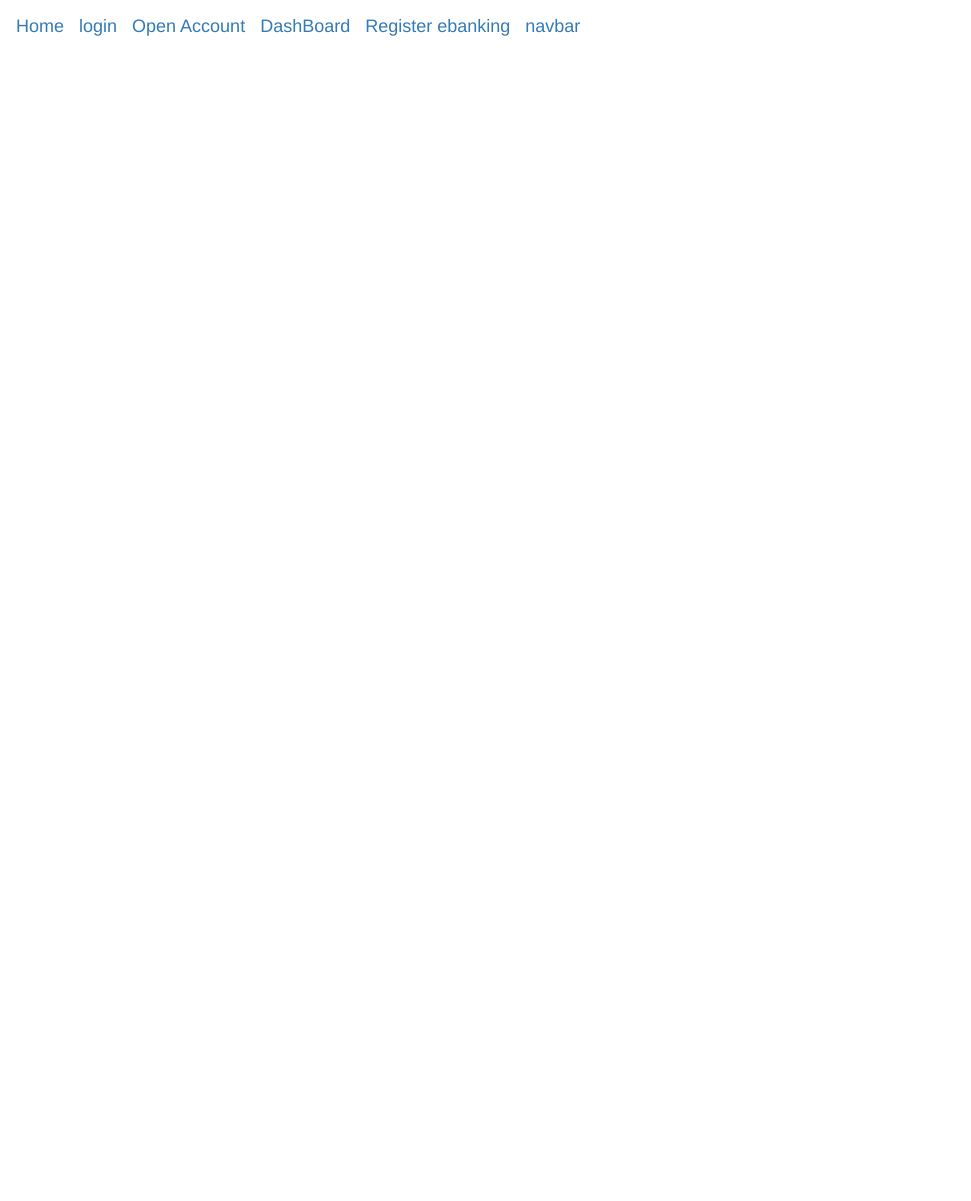
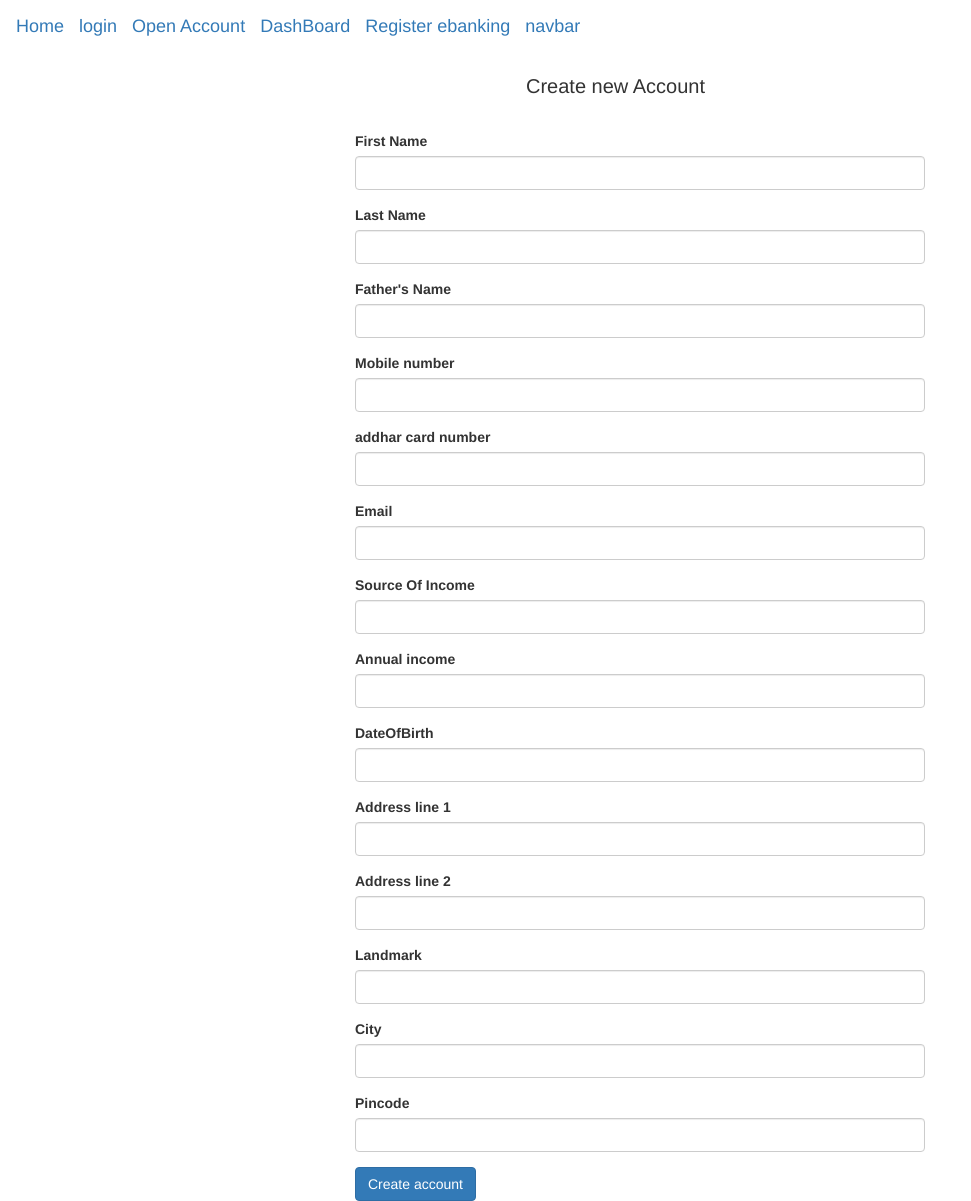
Before and after one commit to coderpratik777/Ebanking-Frontend, an Angular app in the folder ebankingapp/: page /openaccount in a window 1280 px wide. Shown: the whole page, without its empty margins (0-971 px from the left). Before the commit the page ends 800 px from the top, so only its background shows below. Built offline with nearby package versions, Linux system fonts and the light colour scheme.

Commit message:
create new account module added

```diff
--- a/ebankingapp/src/app/Components/createnewaccount/createnewaccount.component.css
+++ b/ebankingapp/src/app/Components/createnewaccount/createnewaccount.component.css
@@ -0,0 +1,10 @@
+.container{
+    width: 600px;
+    margin: auto;
+}
+.heading{
+    font-weight: 500;
+    margin-bottom: 30px;
+    font-size: 20px;
+    margin-left: 30%;
+}
--- a/ebankingapp/src/app/Components/createnewaccount/createnewaccount.component.html
+++ b/ebankingapp/src/app/Components/createnewaccount/createnewaccount.component.html
@@ -0,0 +1,60 @@
+<form (ngSubmit)="submit()" class="container">
+  <div class="heading">Create new Account</div>
+  <div class="form-group">
+    <label for="Firstname">First Name</label>
+    <input class="form-control" type="text" name="Firstname" [(ngModel)]="customerData.firstName">
+  </div>
+  <div class="form-group">
+    <label for="Lastname">Last Name</label>
+    <input class="form-control" type="text" name="Lastname"[(ngModel)]="customerData.lastName" />
+  </div>
+   <div class="form-group">
+    <label for="fathername">Father's Name</label>
+    <input class="form-control" type="text" name="fathername"[(ngModel)]="customerData.fatherName" />
+  </div>
+  <div class="form-group">
+    <label for="mobileNumber">Mobile number</label>
+    <input class="form-control" type="text" name="mobileNumber" [(ngModel)]="customerData.mobileNumber"/>
+  </div>
+  <div class="form-group">
+    <label for="addharCardNumber">addhar card number</label>
+    <input class="form-control" type="text" name="addharCardNumber"[(ngModel)]="customerData.addharCardNumber"/>
+  </div>
+  <div class="form-group">
+    <label for="email">Email</label>
+    <input class="form-control" type="text" name="email" [(ngModel)]="customerData.email"/>
+  </div>
+  <div class="form-group">
+    <label for="incomeSource">Source Of Income</label>
+    <input class="form-control" type="text" name="incomeSource" [(ngModel)]="customerData.sourceOfIncome"/>
+  </div>
+  <div class="form-group">
+    <label for="income">Annual income</label>
+    <input class="form-control" type="text" name="income" [(ngModel)]="customerData.grossAnnualIncome"/>
+  </div>
+  <div class="form-group">
+    <label for="dob">DateOfBirth</label>
+    <input class="form-control" type="text" name="dob" [(ngModel)]="customerData.datOfBirth"/>
+  </div>
+  <div class="form-group">
+    <label for="address1">Address line 1</label>
+    <input class="form-control" type="text" name="address2" [(ngModel)]="customerData.address.addressLine1" />
+  </div>
+  <div class="form-group">
+    <label for="address2">Address line 2</label>
+    <input class="form-control" type="text" name="address2" [(ngModel)]="customerData.address.addressLine2"/>
+  </div>
+  <div class="form-group">
+    <label for="landamark">Landmark</label>
+    <input class="form-control" type="text" name="landmark" [(ngModel)]="customerData.address.landmark" />
+  </div>
+  <div class="form-group">
+    <label for="city">City</label>
+    <input class="form-control" type="text" name="city" [(ngModel)]="customerData.address.city"/>
+  </div>
+  <div class="form-group">
+    <label for="pincode">Pincode</label>
+    <input class="form-control" type="text" name="pincode" [(ngModel)]="customerData.address.pincode" />
+  </div>
+  <button type="submit" class="btn btn-primary"> Create account </button>
+</form>
--- a/ebankingapp/src/app/Components/createnewaccount/createnewaccount.component.ts
+++ b/ebankingapp/src/app/Components/createnewaccount/createnewaccount.component.ts
@@ -1,3 +1,4 @@
+import { HttpClient } from '@angular/common/http';
 import { Component } from '@angular/core';
 
 @Component({
@@ -7,4 +8,47 @@ import { Component } from '@angular/core';
 })
 export class CreatenewaccountComponent {
 
+  customerData:CustomerData=new CustomerData();
+  createAccountStatus!:any;
+
+  constructor(private http:HttpClient){
+
+  }
+  submit(){
+    let url=`http://localhost:8080/createaccount`;
+    let data=JSON.stringify(this.customerData);
+    this.http.post(url,data,{
+      headers:{
+        "Content":"appliaction/json,charset=utf-8"
+
+      }
+    }).subscribe((response)=>{
+      console.log(response);
+      this.createAccountStatus=response;
+
+    })
+  }
+
+
 }
+
+export class CustomerData{
+  firstName!:String;
+  lastName!:String;
+  fatherName!:String;
+  email!:string;
+  datOfBirth!:Date;
+  mobileNumber!:String;
+  sourceOfIncome!:String;
+  grossAnnualIncome!:number;
+  addharCardNumber!:number;
+  address:Address=new Address();
+}
+export class Address{
+  addressLine1!:string;
+  addressLine2!:string;
+  landmark!:string;
+  pincode!:number;
+  city!:number;
+
+}
```
